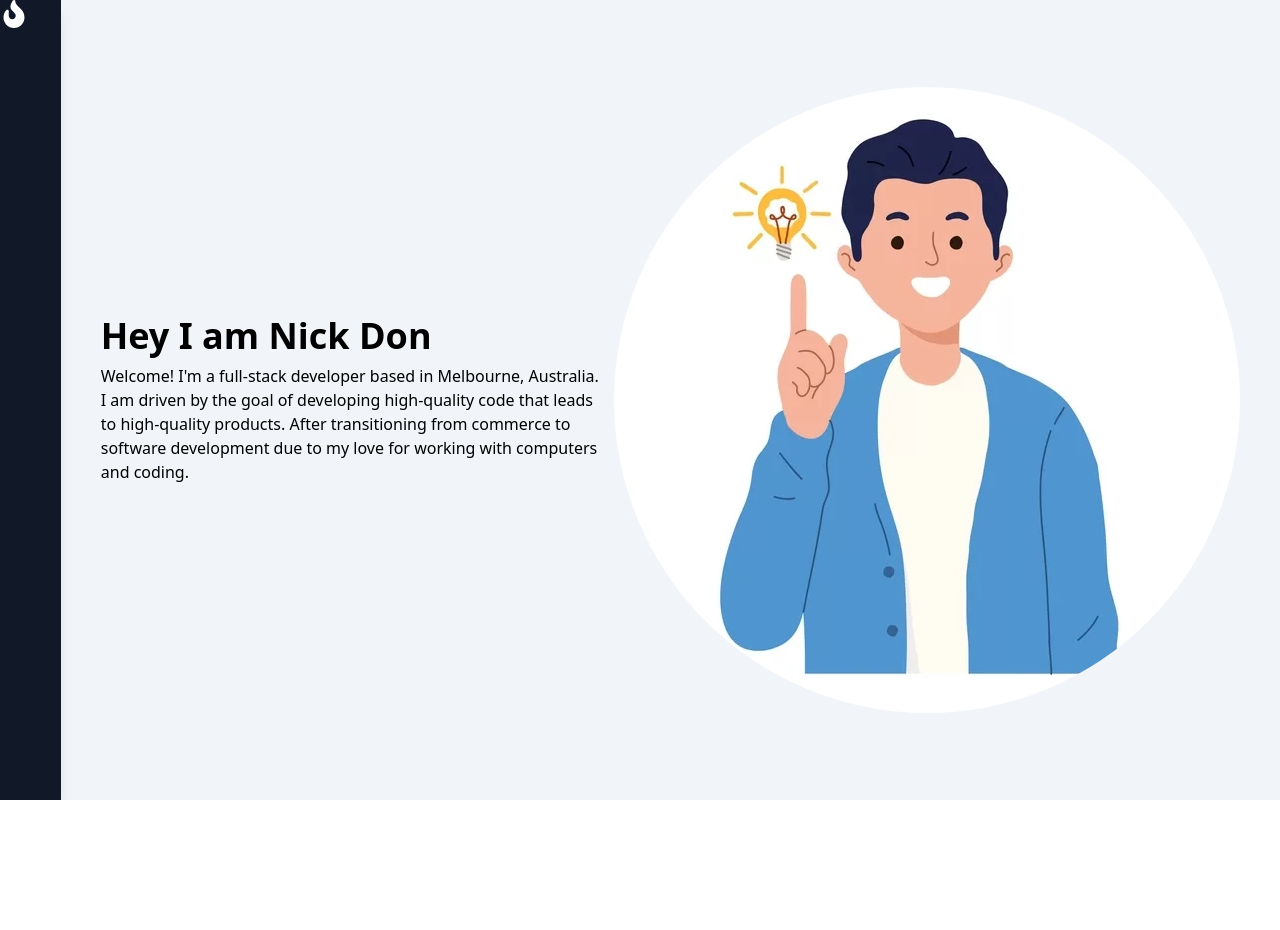
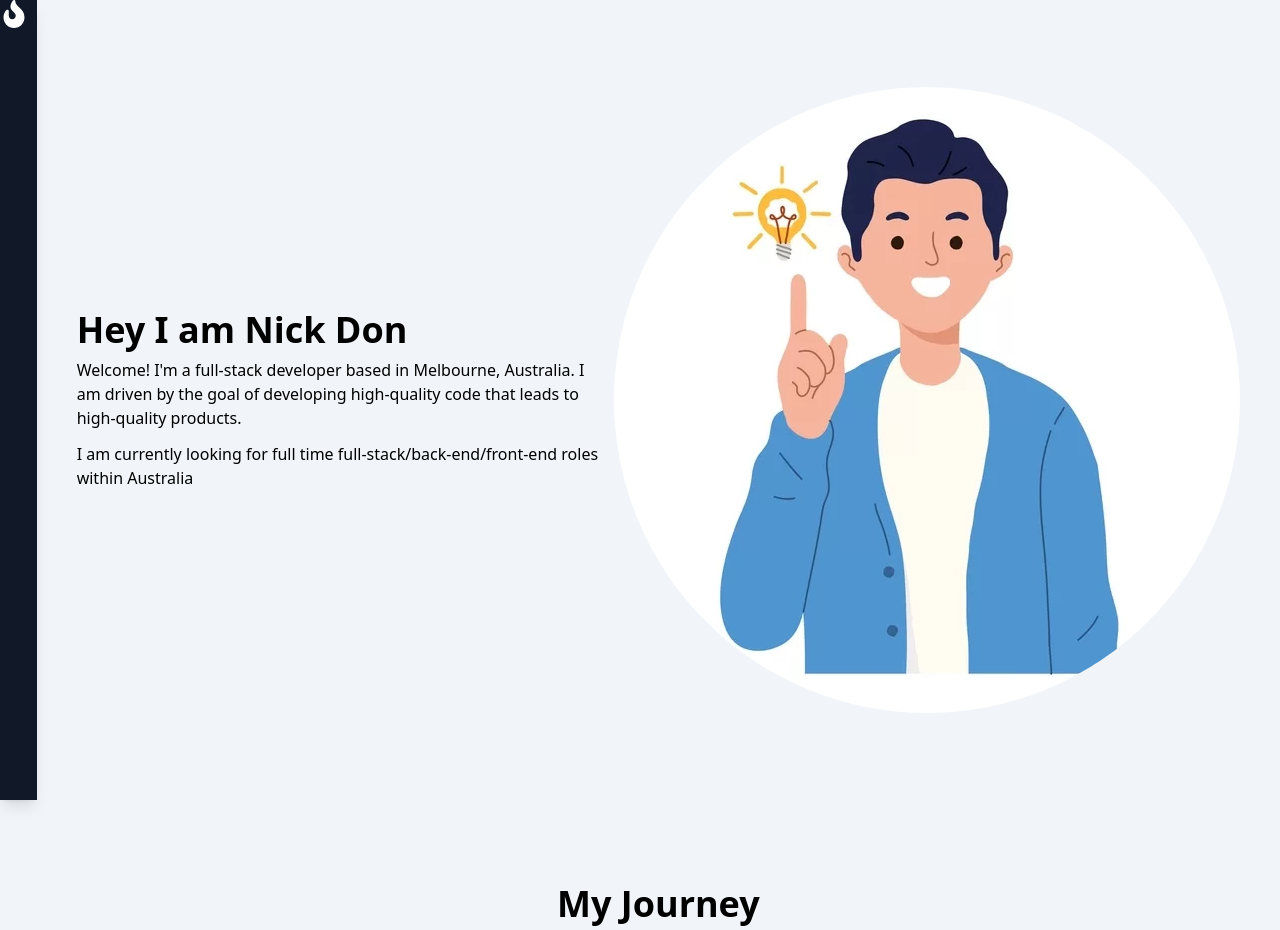
Before and after one commit to ndon97/personalWebsite, a React (Vite) app: page / in a window 1280 px wide. Shown: the top 930 px of the page. Before the commit the page ends 800 px from the top, so only its background shows below. Built offline with nearby package versions, Linux system fonts and the light colour scheme.

Commit message:
implement timeline component

```diff
--- a/src/App.tsx
+++ b/src/App.tsx
@@ -1,11 +1,15 @@
 import SideBar from './Sidebar/Sidebar';
 import HeroBanner from './HeroBanner/HeroBanner';
+import MyJourney from './MyJourney/MyJourney';
 
 export default function App() {
   return (
     <div className="flex justify-between bg-slate-100">
       <SideBar />
-      <HeroBanner />
+      <div className="flex flex-col">
+        <HeroBanner />
+        <MyJourney />
+      </div>
     </div>
   );
 }
--- a/src/HeroBanner/HeroBanner.tsx
+++ b/src/HeroBanner/HeroBanner.tsx
@@ -1,13 +1,14 @@
 export default function HeroBanner() {
   return (
-    <div className="justify-cente flex h-screen w-full items-center p-10">
+    <div className="flex h-screen w-full items-center justify-center p-10">
       <div>
         <h1 className="mb-2 text-4xl font-bold">Hey I am Nick Don</h1>
         <p className="mr-2">
           Welcome! I'm a full-stack developer based in Melbourne, Australia. I am driven by the goal
-          of developing high-quality code that leads to high-quality products. After transitioning
-          from commerce to software development due to my love for working with computers and
-          coding.
+          of developing high-quality code that leads to high-quality products.
+        </p>
+        <p className="mt-3">
+          I am currently looking for full time full-stack/back-end/front-end roles within Australia
         </p>
       </div>
       <img className="rounded-full" src="/assets/profile.webp" alt="Nick Don" />
--- /dev/null
+++ b/src/MyJourney/MyJourney.tsx
@@ -0,0 +1,9 @@
+import Timeline from './Timeline/TimeLine';
+export default function MyJourney() {
+  return (
+    <div className="flex h-screen w-full flex-col items-center justify-center p-10">
+      <h1 className="mb-2 text-4xl font-bold">My Journey</h1>
+      <Timeline />
+    </div>
+  );
+}
--- a/src/Sidebar/Sidebar.tsx
+++ b/src/Sidebar/Sidebar.tsx
@@ -3,7 +3,7 @@ import { FaFire } from 'react-icons/fa';
 
 export default function SideBar() {
   return (
-    <div className="left-0 top-0 flex h-screen w-16 flex-col bg-gray-900 text-white shadow-lg">
+    <div className="sticky left-0 top-0 flex h-screen w-16 flex-col bg-gray-900 text-white shadow-lg">
       <SidebarIcon icon={<FaFire size="28" />} />
     </div>
   );
```
